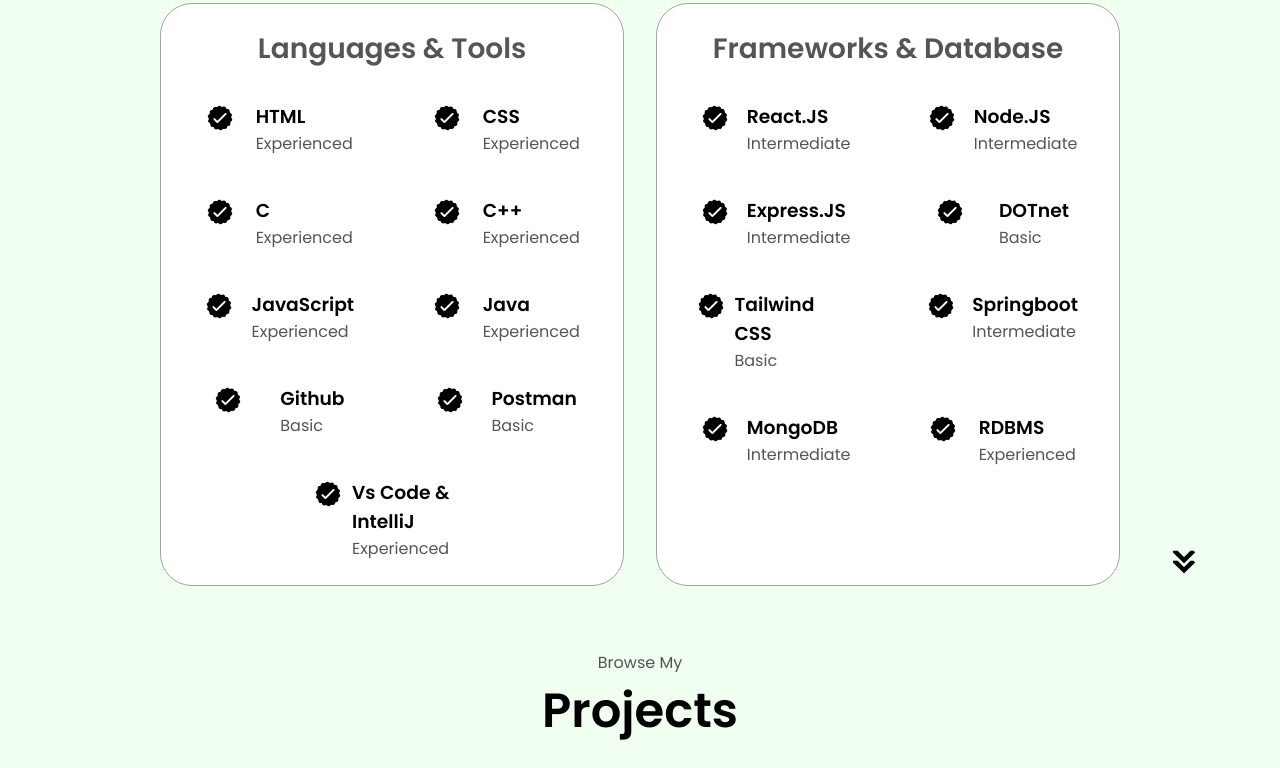
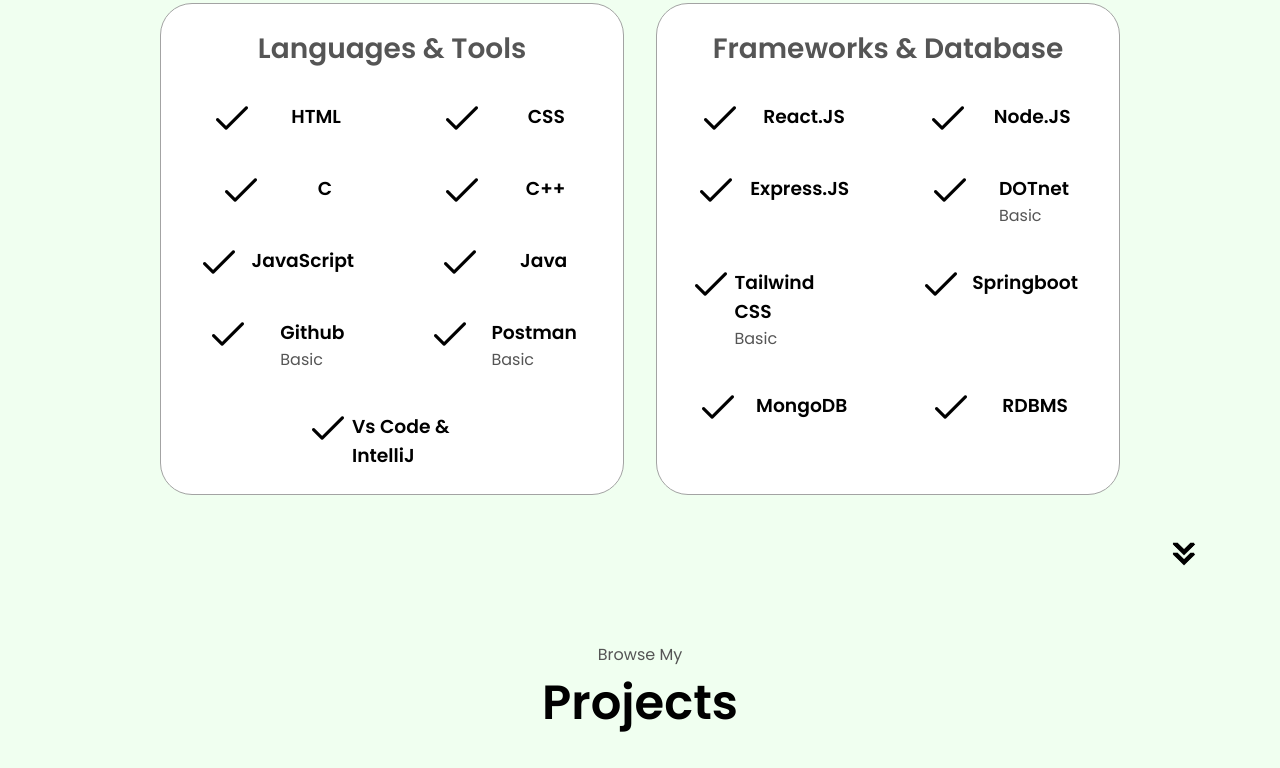
Before and after one commit to sahil16-12/Portfolio, a plain HTML site: page index.html in a window 1280 px wide. Shown: the part 1822-2590 px from the top of the page. Drawn offline with Linux system fonts and the light colour scheme.

Commit message:
Updated icons

```diff
--- a/index.html
+++ b/index.html
@@ -122,78 +122,72 @@
             <div class="article-container">
               <article>
                 <img
-                  src="./assets/checkmark.png"
+                  src="./assets/tick.png"
                   alt="Experience icon"
                   class="icon"
                 />
                 <div>
                   <h3>HTML</h3>
-                  <p>Experienced</p>
                 </div>
               </article>
               <article>
                 <img
-                  src="./assets/checkmark.png"
+                  src="./assets/tick.png"
                   alt="Experience icon"
                   class="icon"
                 />
                 <div>
                   <h3>CSS</h3>
-                  <p>Experienced</p>
 
                 </div>
               </article>
               <article>
                 <img
-                  src="./assets/checkmark.png"
+                  src="./assets/tick.png"
                   alt="Experience icon"
                   class="icon"
                 />
                 <div>
                   <h3>C</h3>
-                  <p>Experienced</p>
 
                 </div>
               </article>
               <article>
                 <img
-                  src="./assets/checkmark.png"
+                  src="./assets/tick.png"
                   alt="Experience icon"
                   class="icon"
                 />
                 <div>
                   <h3>C++</h3>
-                  <p>Experienced</p>
 
                 </div>
               </article>
               <article>
                 <img
-                  src="./assets/checkmark.png"
+                  src="./assets/tick.png"
                   alt="Experience icon"
                   class="icon"
                 />
                 <div>
                   <h3>JavaScript</h3>
-                  <p>Experienced</p>
 
                 </div>
               </article>
               <article>
                 <img
-                  src="./assets/checkmark.png"
+                  src="./assets/tick.png"
                   alt="Experience icon"
                   class="icon"
                 />
                 <div>
                   <h3>Java</h3>
-                  <p>Experienced</p>
 
                 </div>
               </article>
               <article>
                 <img
-                  src="./assets/checkmark.png"
+                  src="./assets/tick.png"
                   alt="Experience icon"
                   class="icon"
                 />
@@ -204,7 +198,7 @@
               </article>
               <article>
                 <img
-                  src="./assets/checkmark.png"
+                  src="./assets/tick.png"
                   alt="Experience icon"
                   class="icon"
                 />
@@ -215,13 +209,12 @@
               </article>
               <article>
                 <img
-                  src="./assets/checkmark.png"
+                  src="./assets/tick.png"
                   alt="Experience icon"
                   class="icon"
                 />
                 <div>
                   <h3>Vs Code & IntelliJ</h3>
-                  <p>Experienced</p>
 
                 </div>
               </article>
@@ -232,43 +225,40 @@
             <div class="article-container">
               <article>
                 <img
-                  src="./assets/checkmark.png"
+                  src="./assets/tick.png"
                   alt="Experience icon"
                   class="icon"
                 />
                 <div>
                   <h3>React.JS</h3>
-                  <p>Intermediate</p>
 
                 </div>
               </article>
               <article>
                 <img
-                  src="./assets/checkmark.png"
+                  src="./assets/tick.png"
                   alt="Experience icon"
                   class="icon"
                 />
                 <div>
                   <h3>Node.JS</h3>
-                  <p>Intermediate</p>
 
                 </div>
               </article>
               <article>
                 <img
-                  src="./assets/checkmark.png"
+                  src="./assets/tick.png"
                   alt="Experience icon"
                   class="icon"
                 />
                 <div>
                   <h3>Express.JS</h3>
-                  <p>Intermediate</p>
 
                 </div>
               </article>
               <article>
                 <img
-                  src="./assets/checkmark.png"
+                  src="./assets/tick.png"
                   alt="Experience icon"
                   class="icon"
                 />
@@ -280,7 +270,7 @@
               </article>
               <article>
                 <img
-                  src="./assets/checkmark.png"
+                  src="./assets/tick.png"
                   alt="Experience icon"
                   class="icon"
                 />
@@ -291,37 +281,34 @@
               </article>
               <article>
                 <img
-                  src="./assets/checkmark.png"
+                  src="./assets/tick.png"
                   alt="Experience icon"
                   class="icon"
                 />
                 <div>
                   <h3>Springboot</h3>
-                  <p>Intermediate</p>
 
                 </div>
               </article>
               <article>
                 <img
-                  src="./assets/checkmark.png"
+                  src="./assets/tick.png"
                   alt="Experience icon"
                   class="icon"
                 />
                 <div>
                   <h3>MongoDB</h3>
-                  <p>Intermediate</p>
 
                 </div>
               </article>
               <article>
                 <img
-                  src="./assets/checkmark.png"
+                  src="./assets/tick.png"
                   alt="Experience icon"
                   class="icon"
                 />
                 <div>
                   <h3>RDBMS</h3>
-                  <p>Experienced</p>
 
                 </div>
               </article>
@@ -344,7 +331,7 @@
           <div class="details-container color-container">
             <div class="article-container">
               <img
-                src="./assets/project-1.png"
+                src="./assets/gmail.jpg"
                 alt="Project 1"
                 class="project-img"
               />
```
Also changed, not shown: assets/gmail.jpg (added), assets/tick.png (added).
